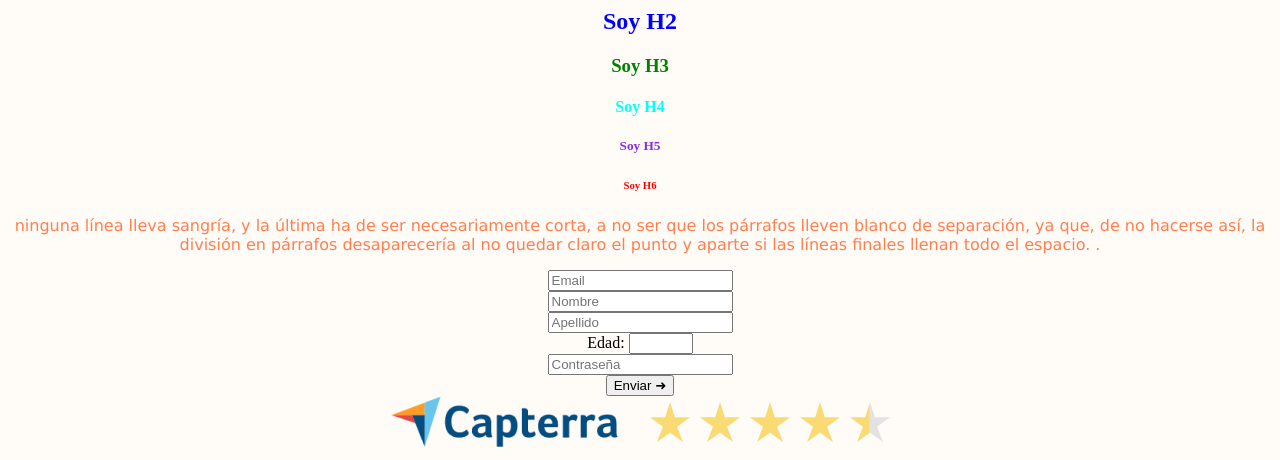
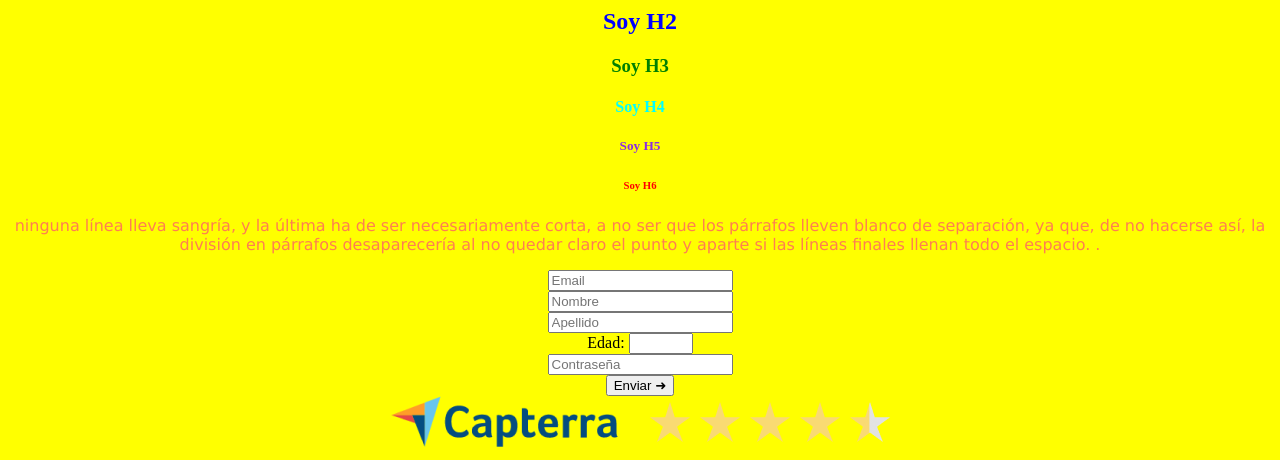
Before and after one commit to Kify7/santander-bedu, a plain HTML site: page index.html in a window 1280 px wide. Shown: the part 383-843 px from the top of the page. Drawn offline with nearby package versions, Linux system fonts and the light colour scheme.

Commit message:
bg change

```diff
--- a/style.css
+++ b/style.css
@@ -1,5 +1,5 @@
 body {
-  background-color: #fffbf7;
+  background-color: yellow;
 }
 
 h1 {
```
Also changed, not shown: 2 other files.
